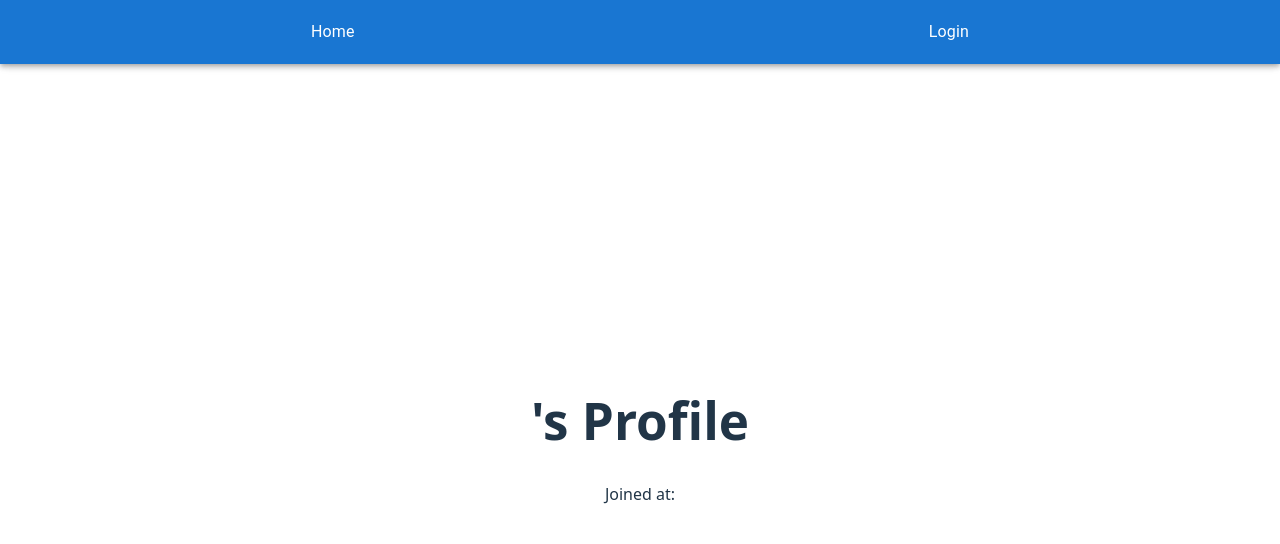
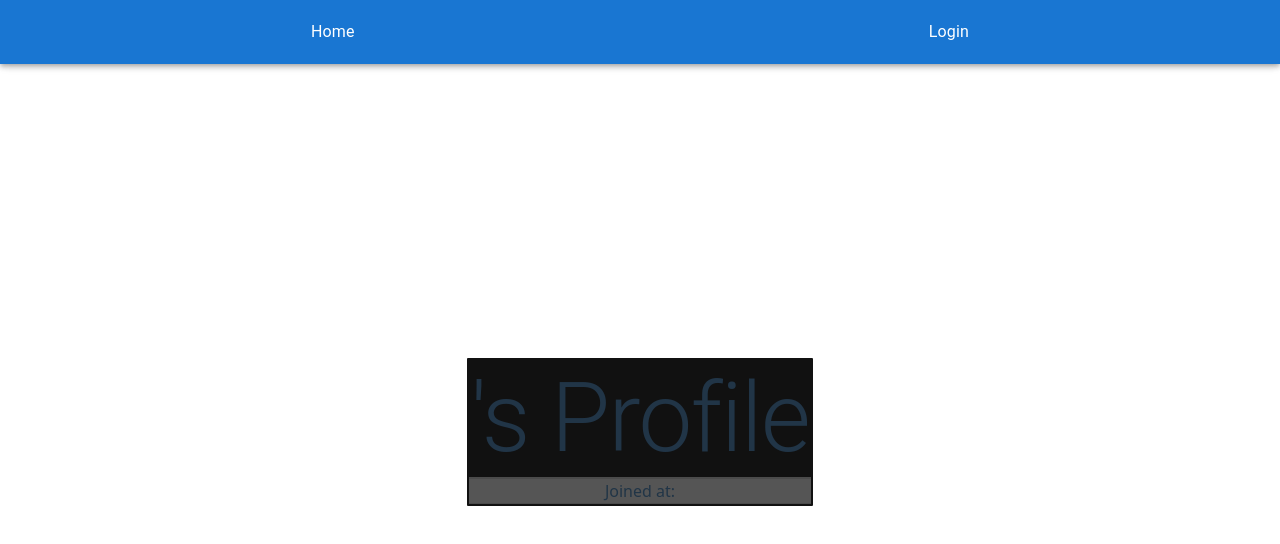
Before and after one commit to hgarcia000/Garcia_Henry_ForumApp_Capstone, a React (Vite) app in the folder frontend/: page /profile/1 in a window 1280 px wide. Shown: the top 544 px of the page. Built offline with nearby package versions, Linux system fonts and the light colour scheme; no server answers.

Commit message:
Edited format of Profile

```diff
--- a/frontend/src/components/Profile.jsx
+++ b/frontend/src/components/Profile.jsx
@@ -5,6 +5,9 @@ import axios from "axios";
 import { UserContext } from "../UserContext";
 import EditProfile from "./EditProfile";
 import Button from "@mui/material/Button";
+import Typography from "@mui/material/Typography";
+import Box from "@mui/material/Box";
+import Divider from "@mui/material/Divider";
 
 
 function Profile() {
@@ -47,14 +50,24 @@ function Profile() {
 
     const ProfileJSX = () => {
         return (
-            <>
-                <h1>{profile.username}'s Profile</h1>
+            <Box sx={{ border: '2px solid #111', borderRadius: '1px', bgcolor: '#555' }}>
+                {/* <h1>{profile.username}'s Profile</h1> */}
+                <Typography variant="h1" sx={{ border: '2px solid #111', bgcolor: '#111' }}>{profile.username}'s Profile</Typography>
                 {currentUser && currentUser._id == id ? <Button onClick={() => { setVisible(true) }}>Edit profile</Button> : ''}
-                <div><i>{profile.title}</i></div>
+                <Typography variant="div" sx={{ fontStyle: 'italic' }}>{profile.title}</Typography>
+                <Divider />
                 {profile.location ? <div>Location: {profile.location}</div> : ''}
-                {profile.about ? <div>About: {profile.about}</div> : ''}
+                <Divider />
                 <div>Joined at: {profile.joinedAt}</div>
-            </>
+                {profile.about ?
+                <>
+                <Typography variant="h5" sx={{ fontStyle: 'italic', bgcolor: '#212121', textAlign:'left' }}>About me</Typography>
+                <Divider />
+                 <div>{profile.about}</div>
+                </>
+                  : ''}
+                <Divider />
+            </Box>
         )
     }
 
```
